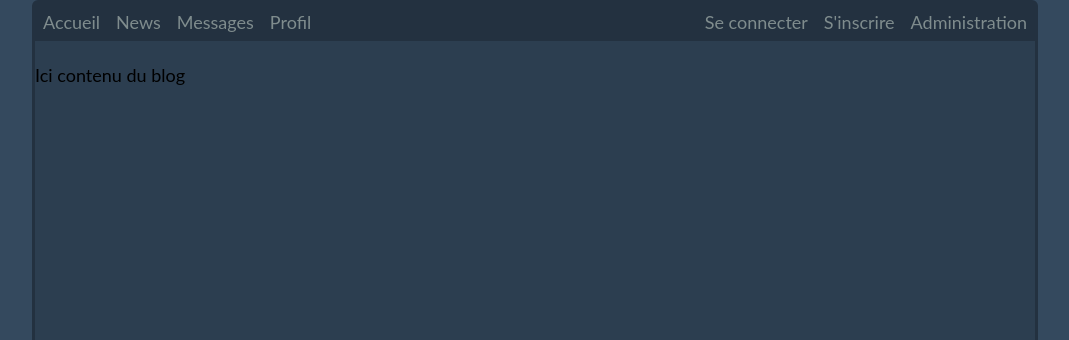
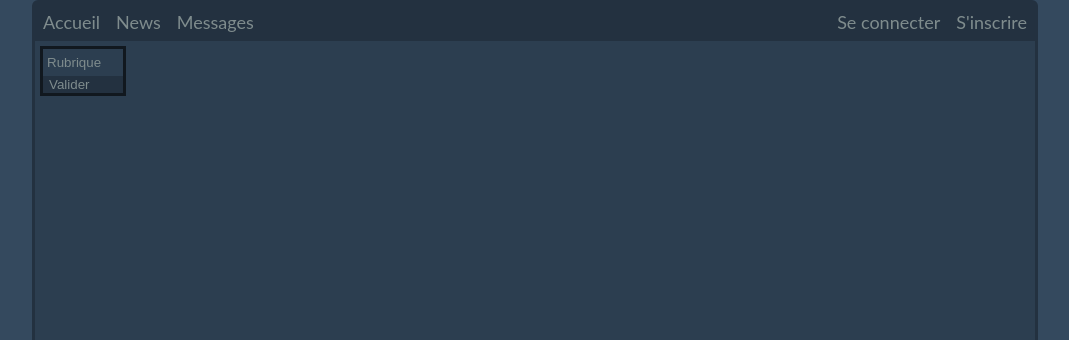
Before and after one commit to Agurato/Golb, a PHP site: page / in a window 1280 px wide. Shown: the part 127-467 px from the top of the page, without its empty margins (108-1177 px from the left). Run offline with PHP 8.4, Linux system fonts and the light colour scheme.

Commit message:
Menu de séléction de rubrique

```diff
--- a/begin.php
+++ b/begin.php
@@ -16,4 +16,28 @@
 		echo '	</body>
 </html>';
 	}
+
+	function beginSession(){
+		if(empty($_GET['deconnect'])){
+			$_GET['deconnect']='false';
+		}
+		if($_GET['deconnect'] != 'true'){
+			session_start();
+		}
+		else{
+			session_start();
+			session_destroy();
+			unset($_SESSION['login']);
+		}
+		if(!empty($_SESSION["login"])){
+		}
+		else{
+			if(!empty($_POST)){
+				if(!empty($_POST['login'])&&(!empty($_POST['password']))){
+					$_SESSION['login']=$_POST['login'];
+
+				}
+			}
+		}
+	}
 ?>
--- a/css/style.css
+++ b/css/style.css
@@ -165,3 +165,32 @@ form{
 	/*background: -webkit-linear-gradient(#fff, #999);*/
 	/*background: -o-linear-gradient(#fff, #999);*/
 }
+li.login{
+	color:#c0392b;
+	font-weight:bold;
+}
+
+input#valider{
+	border:none;
+	background-color: #233140;
+}
+input#valider:hover{
+	background-color: #11181f;
+}
+select{
+	width:100px;
+	background: transparent;
+	border:none;
+	color:#7f8c8d;
+}
+.selecter{
+	width:80px;
+	overflow:hidden;
+}
+form.selecter{
+	border:solid #11181f;
+}
+input#valider{
+	text-align: left;
+	color:#7f8c8d
+}
--- a/index.php
+++ b/index.php
@@ -2,27 +2,15 @@
 	include('begin.php');
 	include('util.inc.php');
 	beginHTML('Golb','css/style.css');
+	beginSession();
 ?>
 	<div class="container">
 		<!-- HEADER -->
 		<div id="header">
 			<!-- Login dialog box -->
-			<div id="loginModal" class="modalDialog">
-				<div>
-					<form method="post" action="index.php">
-						<p>
-							<label for="login">Login</label>
-							<input type="text" name="login"/>
-							<input type="submit" class="send" value="Login" />
-						</p>
-						<p>
-							<label for="password">Password</label>
-							<input type="password" name="password" id"=password"/>
-						</p>
-					</form>
-					<a href="#close" title="Close" class="close">Close</a>
-				</div>
-			</div>
+			<?php
+			loginForm();
+			?>
 
 			<!-- Title & subtitle -->
 			<div class="titles">
@@ -39,17 +27,35 @@
 						<li class="leftAlign"><a href="index.php">Accueil</a></li>
 						<li class="leftAlign"><a href="index.php">News</a></li>
 						<li class="leftAlign"><a href="index.php">Messages</a></li>
-						<li class="leftAlign"><a href="index.php">Profil</a></li>
-						<li class="rightAlign"><a href="index.php">Administration</a></li>
-						<li class="rightAlign"><a href="index.php">S'inscrire</a></li>
-						<li class="rightAlign"><a href="index.php#loginModal">Se connecter</a></li>
+						<?php
+						if(!empty($_SESSION['login'])){
+							echo '<li class="leftAlign"><a href="index.php">Profil</a></li>';
+							//echo '<li class="rightAlign"><a href="index.php">Administration</a></li>';
+							echo '<li class="rightAlign"><a href="index.php?deconnect=true">Se déconnecter</a></li>';
+							echo '<li class="rightAlign login">'.$_SESSION['login'].'</li>';
+
+						}
+						else{
+							echo '<li class="rightAlign"><a href="index.php">S\'inscrire</a></li>';
+							echo '<li class="rightAlign"><a href="index.php#loginModal">Se connecter</a></li>';
+						}
+						?>
 					</ul>
 				</div>
 				<div class="info">
-					<p>
-						Ici contenu du blog
-						<!-- <img src="img/example-image.jpg" class="img-rounded img-centered" alt="Photo test"/> -->
-					</p>
+					<form method="post" action="index.php" class="selecter">
+							<div class="selecter">
+								<select name="Selectioner une rubirque" id="rubrique">
+									<option value="Rubrique">Rubrique</option>
+									<option value="XHTML">XHTML</option>
+									<option value="CSS">CSS</option>
+									<option value="PHP">PHP</option>
+								</select>
+							</div>
+							<div>
+								<input type="submit" name="valider" value="Valider" id="valider"/>
+							</div>
+					</form>
 				</div>
 			</div>
 		</div>
--- a/util.inc.php
+++ b/util.inc.php
@@ -7,7 +7,7 @@
 		<!-- Login dialog box -->
 			<div id="loginModal" class="modalDialog">
 				<div>
-					<form method="get" action="index.php">
+					<form method="post" action="index.php">
 						<p>
 							<label for="login" >Login</label>
 							<input type="text" name="login" />
@@ -24,5 +24,7 @@
 		<?php
 	}
 
+
+
 	// endHTML()
 ?>
```
